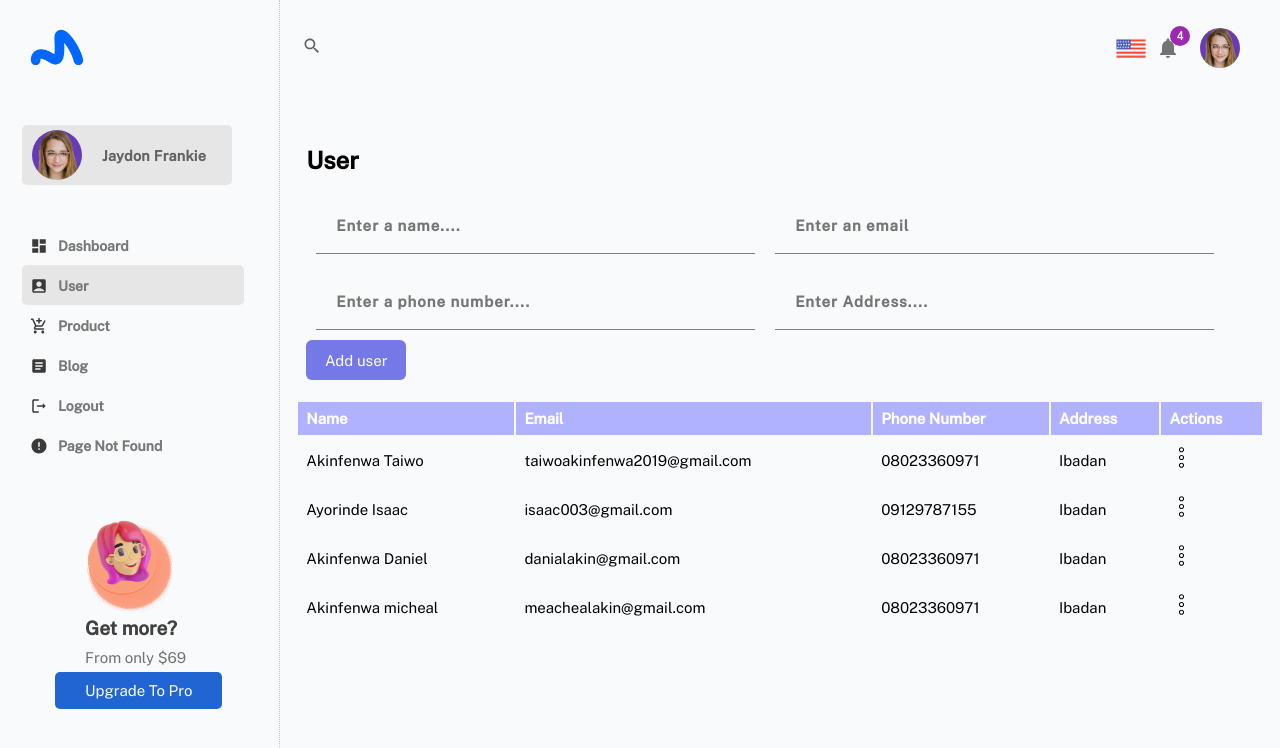
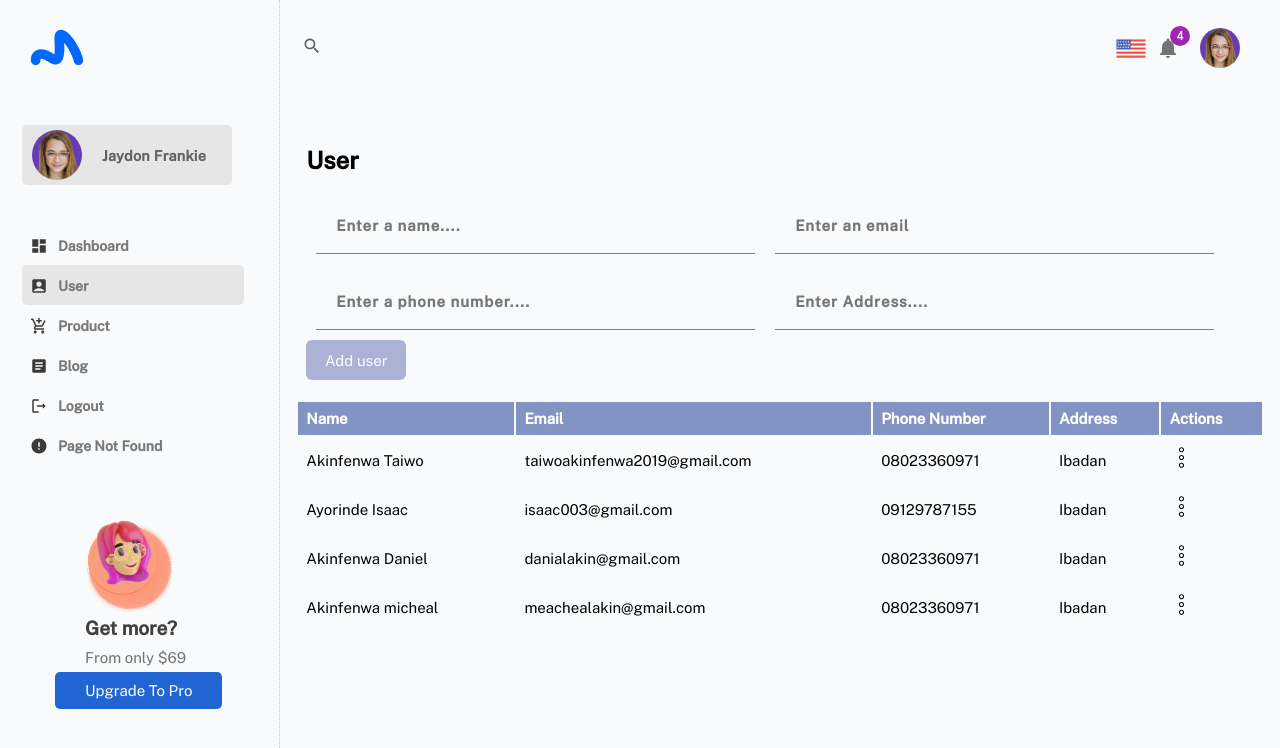
Before and after one commit to AChris-T/onlineshoppingdashboard, a React (Create React App) app: page /user in a window 1280 px wide. Shown: the top 748 px of the page. Built offline with nearby package versions, Linux system fonts and the light colour scheme.

Commit message:
add Blog page

```diff
--- a/src/scenes/blog/blog.css
+++ b/src/scenes/blog/blog.css
@@ -63,7 +63,7 @@
     width: 100%;
     height: 100%;
     object-fit: contain;
-    border-radius: 20px;
+    border-radius: 10px;
 }
 .menudetails{
     position: absolute;
@@ -71,7 +71,7 @@
     background-color: rgba(22, 28, 36, 0.72);
     width: 100%;
     height: 100%;
-    border-radius: 20px;
+    border-radius: 10px;
 }
 .menudetail{
     margin: 20px;
@@ -125,7 +125,7 @@
     width: 100%;
     height:100%;
     object-fit: cover;
-    border-radius: 20px;
+    border-radius: 10px;
 }
 .menutitle{
     font-size: 15px;
@@ -135,6 +135,7 @@
     display: grid;
     margin-top: 20px;
     grid-template-columns: 1fr 1fr 1fr 1fr;
+    margin: 20px 2px;
     gap: 10px;
 }
 .blogboses{
--- a/src/scenes/user/table.css
+++ b/src/scenes/user/table.css
@@ -43,7 +43,7 @@ th,td{
     font-size: 15px;
 }
 th{
-    background-color:#B1B2FF;
+    background-color:#8294C4;
     color: #ffffff;
 }
 td{
@@ -55,7 +55,7 @@ td{
     width: 100px;
     height:40px;
     justify-content: center;
-    background-color: #7579E7;
+    background-color: #ACB1D6;
     color: white;
     font-size: 15px;
     border-radius: 6px;
```
